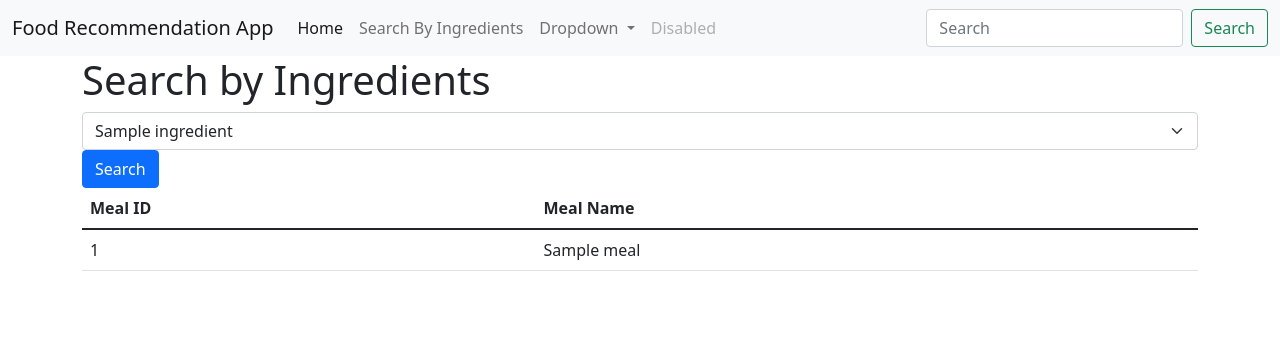
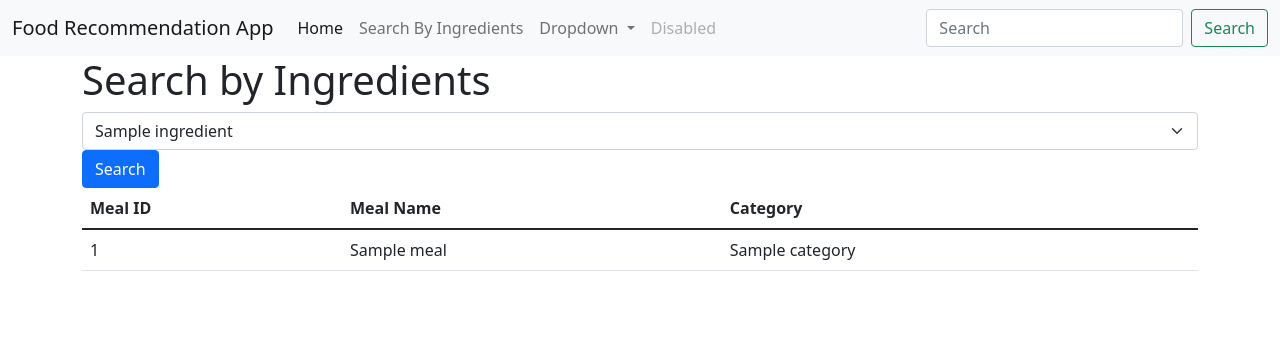
Before and after one commit to junkangli/food-recommendation-app, a Flask app: template templates/search-by-ingredients.html in a window 1280 px wide. Shown: the top 356 px of the page. Run offline with Flask 2, Linux system fonts and the light colour scheme; the template is opened without the code that fills it: most values are stand-ins (such as "Sample title", 1, 10 or a date in 2020).

Commit message:
Add category in output to search by ingredient

```diff
--- a/application.py
+++ b/application.py
@@ -16,7 +16,14 @@ def search_by_ingredients():
     ingredients = query.list_all_ingredients()
     ingredient = request.args.get('ingredient')
     if ingredient:
-        meals = query.get_meals_by_main_ingredient(ingredient)
+        meals = []
+        for meal in query.get_meals_by_main_ingredient(ingredient):
+            mealDetail = query.get_meal_by_id(meal['id'])
+            meals.append({
+                'id': mealDetail['id'],
+                'name': mealDetail['name'],
+                'category': mealDetail['category']
+            })
         return render_template('search-by-ingredients.html', ingredients=ingredients, meals=meals)
     else:
         return render_template('search-by-ingredients.html', ingredients=ingredients)
--- a/main.py
+++ b/main.py
@@ -3,8 +3,8 @@ import query
 # for area in query.list_all_areas():
 #     print(f'{area} || {query.count_meals_by_area(area)}')
 
-print(query.list_all_ingredients())
+#print(query.list_all_ingredients())
 
 #print(query.get_meals_by_main_ingredient('Chicken'))
 
-#print(query.get_meal_by_id('52940'))
+print(query.get_meal_by_id('52940'))
--- a/query.py
+++ b/query.py
@@ -34,4 +34,5 @@ def get_meal_by_id(idMeal):
     api_url = f"https://www.themealdb.com/api/json/v1/1/lookup.php?i={idMeal}"
     response = requests.get(api_url)
     result = response.json()
-    return [(meal['idMeal'], meal['strMeal'], meal['strCategory']) for meal in result['meals']]
+    meal = result['meals'][0]
+    return {'id': meal['idMeal'], 'name': meal['strMeal'], 'category': meal['strCategory']}
--- a/templates/search-by-ingredients.html
+++ b/templates/search-by-ingredients.html
@@ -20,13 +20,15 @@
             <tr>
                 <th scope="col">Meal ID</th>
                 <th scope="col">Meal Name</th>
-                </tr>
+                <th scope="col">Category</th>
+            </tr>
         </thead>
         <tbody>
         {% for meal in meals %}
             <tr>
                 <td>{{ meal['id'] }}</td>
                 <td>{{ meal['name'] }}</td>
+                <td>{{ meal['category'] }}</td>
             </tr>
         {% endfor %}
         </tbody>
```
